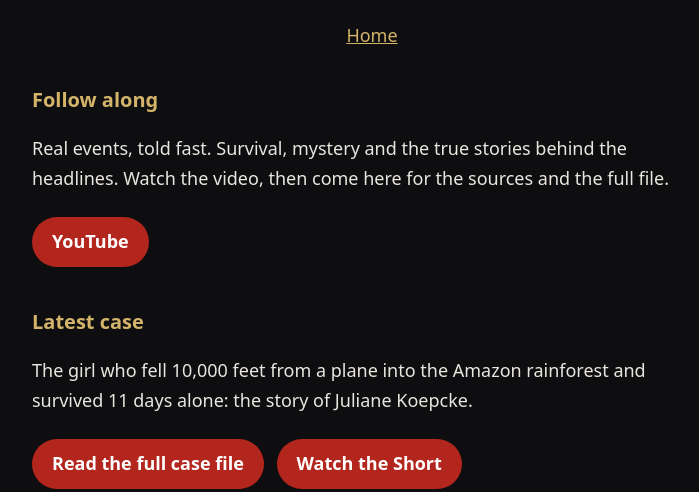
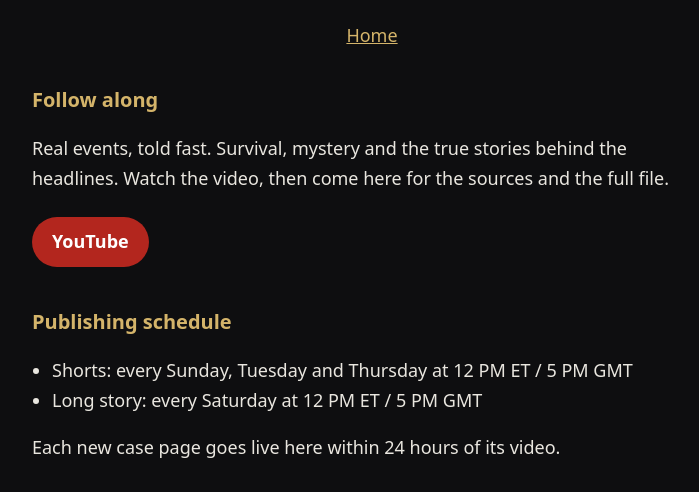
Before and after one commit to thetruefile/thetruefile.github.io, a plain HTML site: page index.html in a window 1280 px wide. Shown: the part 302-794 px from the top of the page, without its empty margins (268-967 px from the left). Drawn offline with Linux system fonts and the light colour scheme.

Commit message:
Add publishing schedule (ET / GMT)

```diff
--- a/index.html
+++ b/index.html
@@ -5,6 +5,7 @@
 <nav><a href="/">Home</a></nav>
 <h2>Follow along</h2><p>Real events, told fast. Survival, mystery and the true stories behind the headlines. Watch the video, then come here for the sources and the full file.</p>
 <a class="btn" href="https://www.youtube.com/channel/UCIpUTn82nZtX7VEI_z2rHhQ">YouTube</a>
+<h2>Publishing schedule</h2><ul><li>Shorts: every Sunday, Tuesday and Thursday at 12 PM ET / 5 PM GMT</li><li>Long story: every Saturday at 12 PM ET / 5 PM GMT</li></ul><p>Each new case page goes live here within 24 hours of its video.</p>
 <h2>Latest case</h2><p>The girl who fell 10,000 feet from a plane into the Amazon rainforest and survived 11 days alone: the story of Juliane Koepcke.</p>
 <p><a class="btn" href="/cases/juliane-koepcke/">Read the full case file</a> <a class="btn" href="https://youtube.com/shorts/PYUYJ4nRIQI">Watch the Short</a></p>
 <footer>Every case is checked against named sources before it is published.</footer></main><script data-goatcounter="https://thetruefile.goatcounter.com/count" async src="//gc.zgo.at/count.js"></script></body></html>
```
